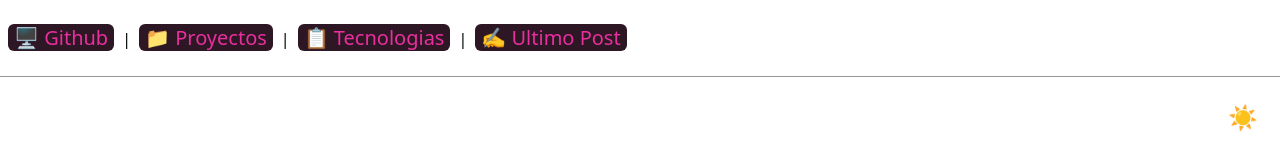
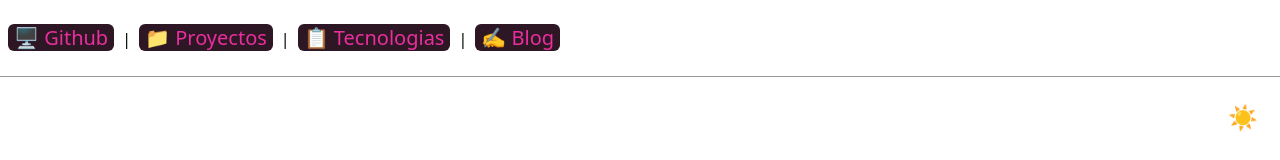
Before and after one commit to nnachonesa/portafolio, a Next.js app: page / in a window 1280 px wide. Shown: the top 160 px of the page. Built offline with nearby package versions, Linux system fonts and the light colour scheme; no server answers.

Commit message:
feat(nav): add button linking to blog

```diff
--- a/src/app/components/NavClient.tsx
+++ b/src/app/components/NavClient.tsx
@@ -1,7 +1,7 @@
 "use client";
 
 import { usePathname } from "next/navigation";
-import Button from "./Button";
+import Button from "@/app/components/Button";
 
 export default function NavClient() {
   const isHome = usePathname() === "/";
@@ -41,10 +41,11 @@ export default function NavClient() {
       />
       <span className="ml-2">|</span>
 
-      <a className="rounded-xs text-xl nav-a ml-2" href="/last">
-        ✍ Ultimo Post
-      </a>
-
+      <Button
+        href="/blog"
+        text="✍ Blog"
+        className="rounded-xs text-xl nav-a ml-2"
+      />
       <br />
       <br />
     </nav>
```
